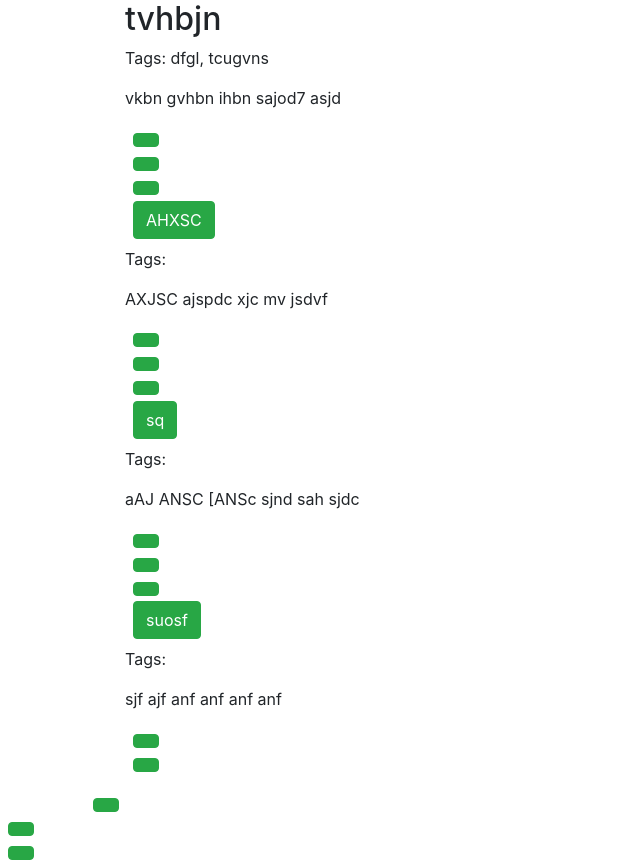
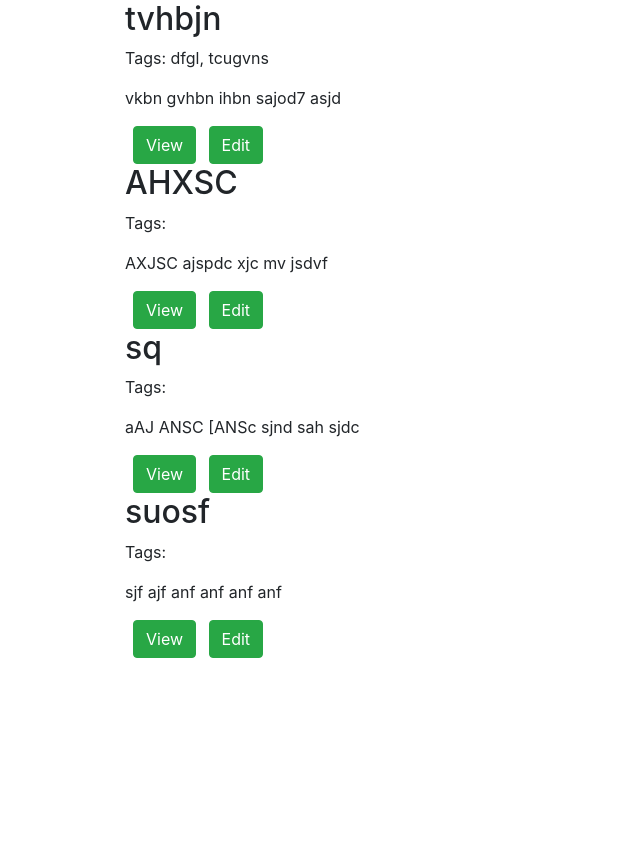
Before and after one commit to AsiakN/automatic-couscous, a Django app: page /list/ in a window 1280 px wide. Shown: the part 56-919 px from the top of the page, without its empty margins (0-640 px from the left). After the commit the page ends 714 px from the top, so only its background shows below. Run offline with Django 3.2, Linux system fonts and the light colour scheme; data comes from the database, SQL or seed files in the repository; both versions use the stored data as it was after the commit; parts of the project's set-up code (start-up, migrations or seed data) failed here and were passed over; some libraries are stand-ins or nearby versions.

Commit message:
fixed no reversematch

```diff
--- a/pages/views.py
+++ b/pages/views.py
@@ -29,6 +29,7 @@ class DetailPageView(DetailView):
    model = CreateScribe
    template_name = 'about.html'
    context_object_name = 'all_posts_lists'
+   #success_url = reverse_lazy('list')
 
 class PageCreateView(CreateView):
    model = CreateScribe
--- a/templates/about.html
+++ b/templates/about.html
@@ -9,5 +9,4 @@
 <p>{{ page.body }}</p>
 </div>
 
-<a href="{% url 'edit' page.pk %}"> Edit Scribe </a>
 {% endblock content %}
--- a/templates/list.html
+++ b/templates/list.html
@@ -9,8 +9,9 @@
     <h2>{{ page.title }}</a></h2>
     <p class="tags">Tags: {{ page.tags.all|join:", "}}</p>
      <p> {{ page.body }}</p>
-     <a class="btn btn-success ml-2" href ="{% url 'about' page.pk %}">
     </div>
+    <a class="btn btn-success ml-2" href ="{% url 'about' page.pk %}" role="button">View</a> <a class="btn btn-success ml-2" href="{% url 'edit' page.pk %}">Edit </a>
  {% endfor %}
+
 </ul>
 {% endblock content %}
```
Also changed, not shown: db.sqlite3.
